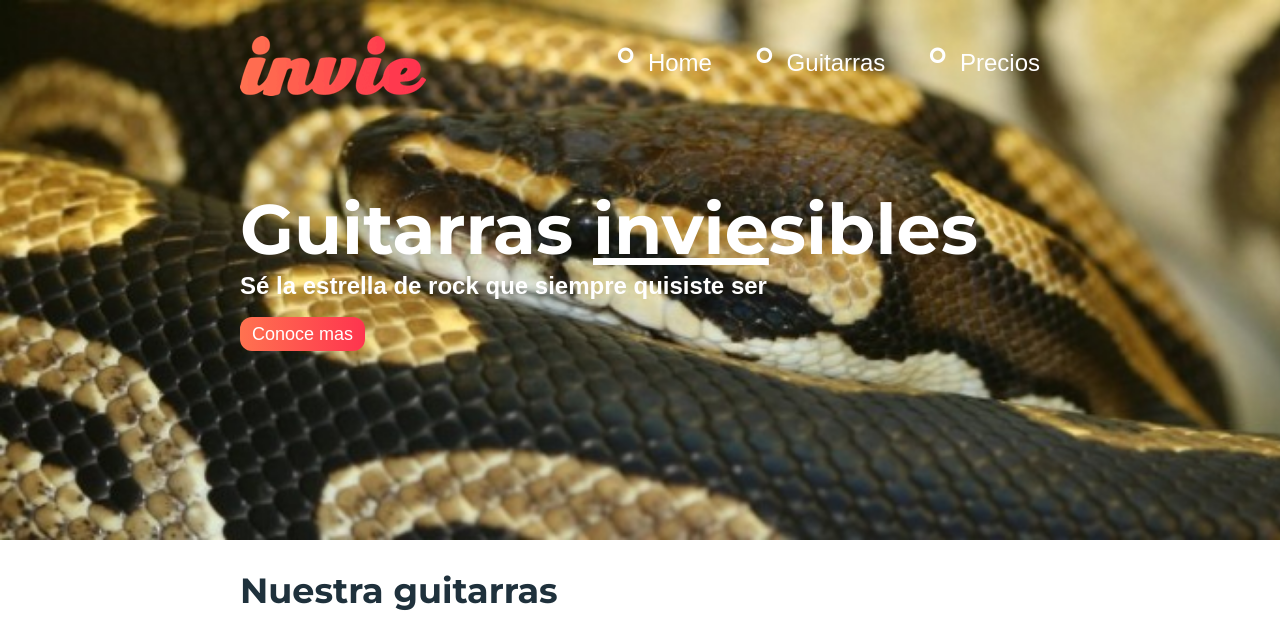
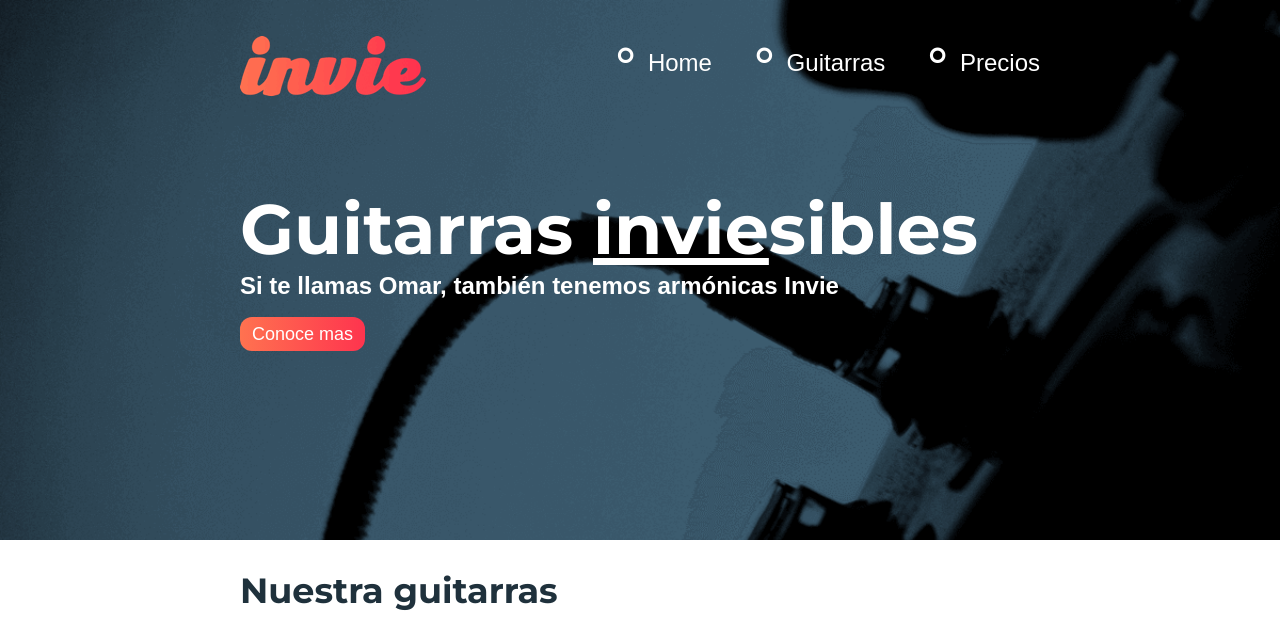
Before and after one commit to narmero/invie-github, a plain HTML site: page index.html in a window 1280 px wide. Shown: the top 624 px of the page. Drawn offline with Linux system fonts and the light colour scheme; some packages are replaced by stand-ins of ours; a script that the page names is missing; files whose address does not match are found by name; a web font is replaced by a local one.

Commit message:
cambios para omar

```diff
--- a/css/invie.css
+++ b/css/invie.css
@@ -102,7 +102,7 @@ input:focus, textarea:focus {
 
 .background {
   background-color: #466173;
-  background-image: url('../images/python.jpg');
+  background-image: url('../images/background.png');
   background-size: cover;
 }
 
--- a/index.html
+++ b/index.html
@@ -12,7 +12,9 @@
     <section id="portada" class="portada background"> <!-- portada -->
       <header id="header" class="header contenedor"> <!-- header -->
         <figure class="logotipo"> <!-- logotipo -->
-          <img src="images/invie.png" srcset="images/invie.png 1x, images/invie2x.png 2x" width="186" height="60" alt="Invie logotipo"/>
+          <a href="index.html">
+            <img src="images/invie.png" srcset="images/invie.png 1x, images/invie2x.png 2x" width="186" height="60" alt="Invie logotipo"/>
+          </a>
         </figure>
         <span class="burguer-button icon-menu" id="burguer-button"></span>
         <nav class="menu" id="menu"> <!-- menu -->
@@ -31,7 +33,7 @@
       </header>
       <div class="contenedor">
         <h1 class="titulo">Guitarras <span>invie</span>sibles</h1><!-- titulo -->
-        <h3 class="title-a">Sé la estrella de rock que siempre quisiste ser</h3><!-- resumen -->
+        <h3 class="title-a">Si te llamas Omar, también tenemos armónicas Invie</h3><!-- resumen -->
         <a class="button" href="#guitarras">Conoce mas</a><!-- boton -->
       </div>
     </section>
```
Also changed, not shown: precios.html (+3 -1 lines).
